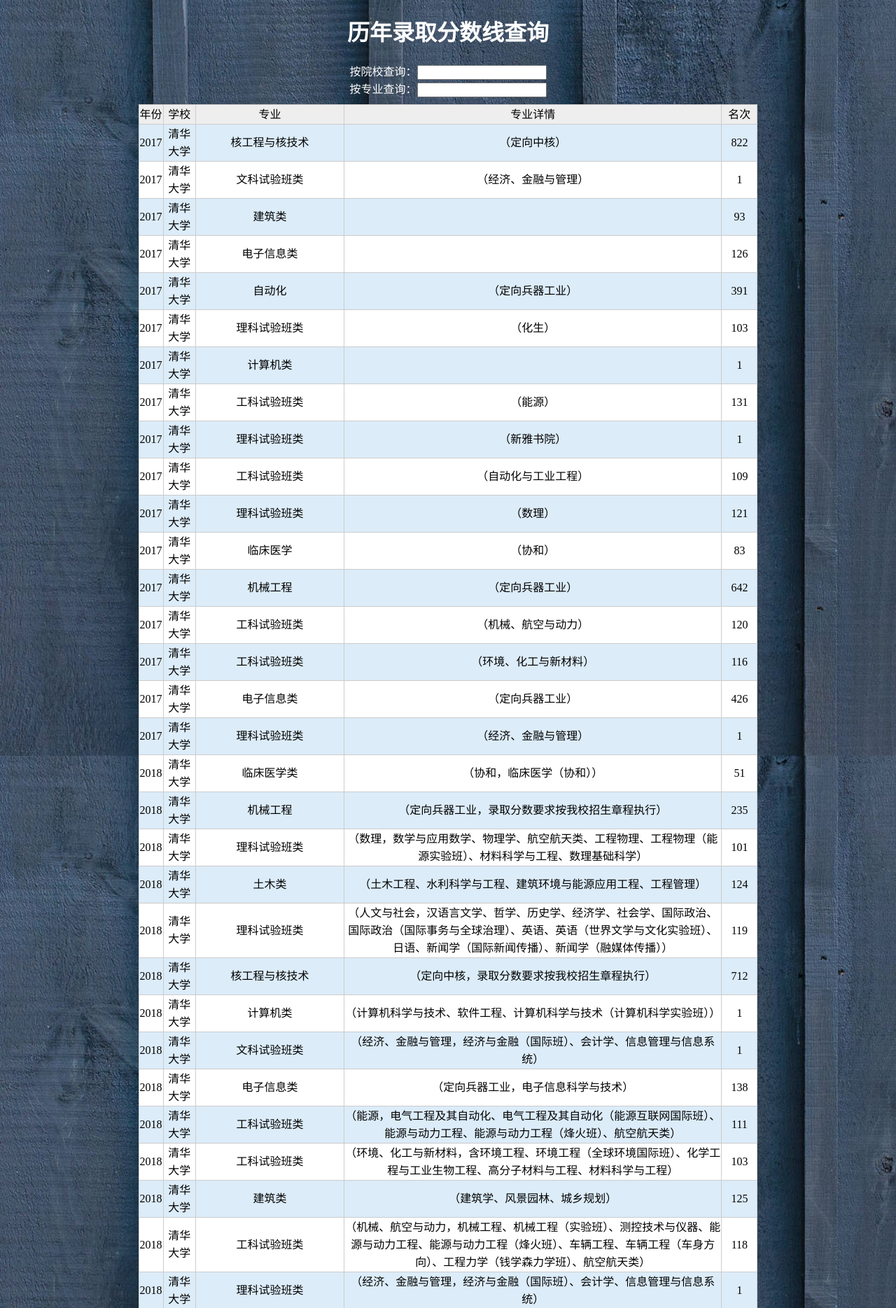
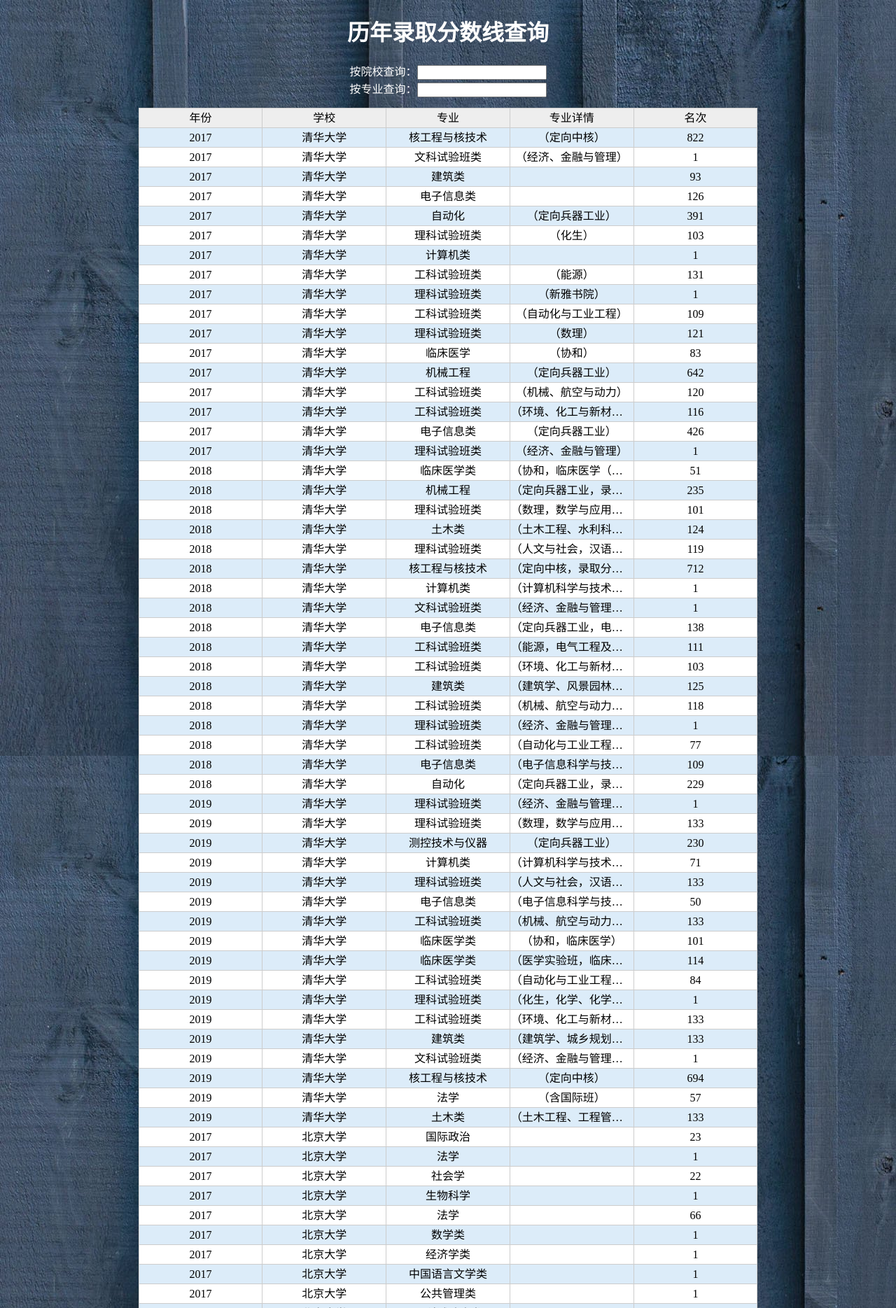
Before and after one commit to eshoyuan/GaokaoRecommend, a Django app: page /recommend/table.html/ in a window 1280 px wide. Shown: the top 1869 px of the page at 70% size. Run offline with Django 3.2, Linux system fonts and the light colour scheme; data comes from the database, SQL or seed files in the repository.

Commit message:
美化了table界面，显示更加合理

```diff
--- a/templates/recommend/news.html
+++ b/templates/recommend/news.html
@@ -19,7 +19,10 @@
     </style>
 </head>
 <body>
-
+<div class="container">
+  <h1 class="center">高考资讯</h1>
+</div>
+<table>
 <div class="list-group">
     <a href="http://www.sd.xinhuanet.com/edu/2021-07/26/c_1127694994.htm"
        class="list-group-item list-group-item-action flex-column align-items-start ">
@@ -94,5 +97,6 @@
     </a>
 
 </div>
+</table>
 </body>
 </html>
--- a/templates/recommend/table.html
+++ b/templates/recommend/table.html
@@ -8,57 +8,73 @@
         table {
             width: 70%;
             background: #ccc;
-				margin:10px auto;
+            margin: 15px auto;
             border-collapse: collapse;
+            table-layout: fixed;
+            white-space: nowrap;
         }
-			th,td {
+
+        td {
+            height: 25px;
+            line-height: 25px;
+            text-align: center;
+            border: 1px solid #ccc;
+            overflow: hidden;
+            text-overflow: ellipsis;
+        }
+
+        th {
+            background: #eee;
+            font-weight: normal;
             height: 25px;
             line-height: 25px;
             text-align: center;
             border: 1px solid #ccc;
         }
-			th {
-				background: #eee;
-				font-weight: normal;
-			}
+
         tr {
             background: #fff;
         }
+
         tr:hover {
             background: #cc0;
+            overflow: visible;
+            white-space: normal;
         }
+
         td a {
             color: #06f;
             text-decoration: none;
         }
+
         td a:hover {
             color: #06f;
             text-decoration: underline;
         }
-            .table tr:nth-child(odd){
-                background-color:#dcecf9;
+
+        .table tr:nth-child(odd) {
+            background-color: #dcecf9;
         }
+
         .table tr:nth-child(even) {
             background-color: #ffffff;
         }
-    </style>
 
-    <style>
         .center {
             text-align: center;
         }
-    </style>
-    <style>
-    body
-    {
-	background-image:url("../../static/recommend/assets/img/background/img-75.jpg" );
+
+        body {
+            background-image: url("../../static/recommend/assets/img/background/img-75.jpg");
         }
     </style>
 </head>
 <body>
 <h1 class="center" style="color: #FFFFFF; ">历年录取分数线查询</h1>
-<div class="center"><span style="color: #FFFFFF; ">按院校查询：</span><input name="key0" type="text" id="key0" onkeydown="onSearch()" value="" /></div>
-<div class="center"><span style="color: #FFFFFF; ">按专业查询：</span><input name="key1" type="text" id="key1" onkeydown="onSearch()" value=""/></div>
+<div class="center"><span style="color: #FFFFFF; ">按院校查询：</span><input name="key0" type="text" id="key0"
+                                                                       onkeydown="onSearch()" value=""/></div>
+<div class="center"><span style="color: #FFFFFF; ">按专业查询：</span><input name="key1" type="text" id="key1"
+                                                                       onkeydown="onSearch()" value=""/></div>
 <table id="store" class="table">
     <thead>
     <tr>
@@ -72,32 +88,32 @@
     <tbody>
     {% for item in collegelast %}
         <tr>
-            <td> {{item.year_int}}</td>
-            <td> {{item.school_text}}</td>
-            <td> {{item.major_text}}</td>
-            <td> {{item.major_situation_text}}</td>
-            <td> {{item.rank_int}}</td>
+            <td> {{ item.year_int }}</td>
+            <td style="text-overflow:ellipsis;word-break:keep-all; white-space:nowrap;"> {{ item.school_text }}</td>
+            <td style="text-overflow:ellipsis;word-break:keep-all; white-space:nowrap;"> {{ item.major_text }}</td>
+            <td> {{ item.major_situation_text }}</td>
+            <td> {{ item.rank_int }}</td>
         </tr>
     {% endfor %}
     </tbody>
 </table>
 <script>
-    function onSearch(obj,num){//js函数开始
-    setTimeout(function(){//因为是即时查询，需要用setTimeout进行延迟，让值写入到input内，再读取
+    function onSearch(obj, num) {//js函数开始
+        setTimeout(function () {//因为是即时查询，需要用setTimeout进行延迟，让值写入到input内，再读取
             var storeId = document.getElementById('store');//获取table的id标识
             var rowsLength = storeId.rows.length;//表格总共有多少行
             var s1 = document.getElementById('key0').value;//获取输入框的值
             var s2 = document.getElementById('key1').value;//获取输入框的值
-    for(var i=1;i<rowsLength;i++){//按表的行数进行循环，本例第一行是标题，所以i=1，从第二行开始筛选（从0数起）
+            for (var i = 1; i < rowsLength; i++) {//按表的行数进行循环，本例第一行是标题，所以i=1，从第二行开始筛选（从0数起）
                 var searchText = storeId.rows[i].cells[1].innerHTML;//取得table行，列的值
                 var searchText1 = storeId.rows[i].cells[2].innerHTML;//取得table行，列的值
-      if(searchText.match(s1)&&searchText1.match(s2)){//用match函数进行筛选，如果input的值，即变量 key的值为空，返回的是ture，
-        storeId.rows[i].style.display='';//显示行操作，
-      }else{
-        storeId.rows[i].style.display='none';//隐藏行操作
+                if (searchText.match(s1) && searchText1.match(s2)) {//用match函数进行筛选，如果input的值，即变量 key的值为空，返回的是ture，
+                    storeId.rows[i].style.display = '';//显示行操作，
+                } else {
+                    storeId.rows[i].style.display = 'none';//隐藏行操作
                 }
             }
-  },100);//100为延时时间
+        }, 100);//100为延时时间
     }
 </script>
 </body>
```
Lines whose indentation alone changed are shown as unchanged.
